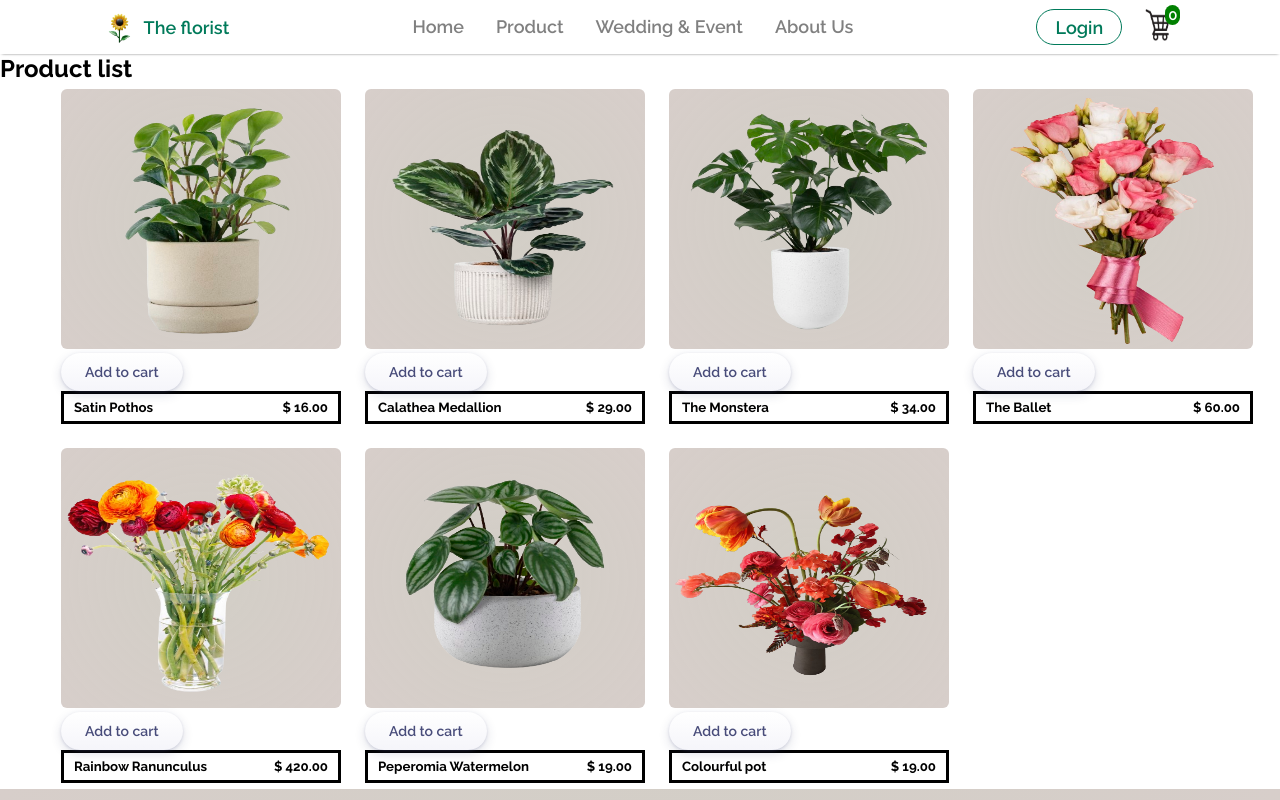
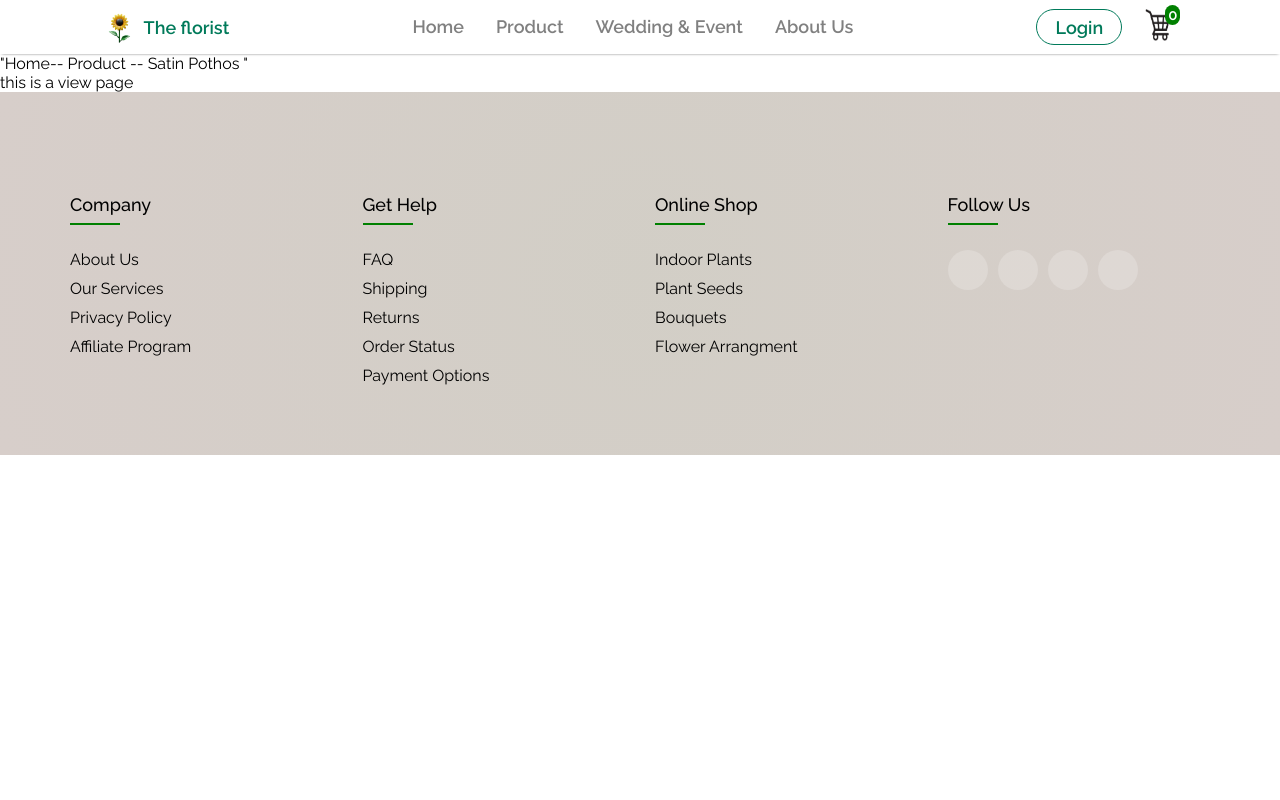
Before and after one commit to manisaparajuli/florist, a React (Create React App) app: page /product/1 in a window 1280 px wide. Shown: the top 800 px of the page. Built offline with nearby package versions, Linux system fonts and the light colour scheme.

Commit message:
React router useParams hook added to show the product view

```diff
--- a/src/App.js
+++ b/src/App.js
@@ -10,6 +10,7 @@ import Authentication from './Pages/Authentication';
 import Footer from  './Components/Footer/Footer'
 import NoMatch from './Pages/NoMatch';
 import Login from './Pages/Login';
+import ViewItem from './Components/ViewItem/ViewItem';
 
 function App() {
   return (
@@ -20,9 +21,8 @@ function App() {
           <Route path="/home" element={ <Home/> } />
           <Route path="/about" element={ <About/> } />
           <Route path="/events" element={ <Events/> } />
-          <Route path="/product" element={ <Product/> } >
-            <Route path=':productId' element={<Product/> } />
-          </Route>
+          <Route exact path="/product" element={ <Product/> } />
+          <Route path='product/:productId' element={<ViewItem/> } />
           <Route path='/cart' element={<Cart/> } />
           <Route path='/authentication' element={<Authentication/> } />
           <Route path='/login' element={<Login/> } />
--- /dev/null
+++ b/src/Components/Breadcrums/Breadcrum.js
@@ -0,0 +1,13 @@
+import React from 'react'
+import './Breadcrum.css'
+
+const Breadcrum = (props) => {
+  const {product } = props;
+  return (
+    <div className='breadcrum'>
+      "Home-- Product -- {product.name} "
+    </div>
+  )
+}
+
+export default Breadcrum
--- a/src/Components/ViewItem/ViewItem.js
+++ b/src/Components/ViewItem/ViewItem.js
@@ -1,14 +1,18 @@
 import React from 'react'
 import { useParams } from 'react-router-dom'
-import { useContext } from 'react'
-import { ShopContext } from '../../Context/ShopContext'
+import Breadcrum from '../Breadcrums/Breadcrum'
+import {data} from '../../data/items.js'
 
 const ViewItem = () => {
-  const allItem = useContext(ShopContext);
+  const { productId } = useParams();
+  console.log(productId)
+  const product = data.find(e => e.id == productId)
+  console.log(product)
 
   return (
     <div>
-      product details
+      <Breadcrum product={product}/>
+      this is a view page
     </div>
   )
 }
--- a/src/Components/items/Items.js
+++ b/src/Components/items/Items.js
@@ -1,7 +1,8 @@
-import React from 'react'
+// import React from 'react'
 import "./items.css"
 import { data } from "../../data/items"
 import { useNavigate } from 'react-router-dom'
+import { Link } from 'react-router-dom'
 
 const Items = () => {
   const navigate = useNavigate()
@@ -9,8 +10,8 @@ const Items = () => {
     <div className='container'>
       <div className='card'>
         {data.map((item)=> {
-          return <div  className='item' >
-            <img src={item.image}  className='card-image' alt="" onClick={() => navigate(`${item.id}`)}/>
+          return <div  className='item' key={item.id}>
+            <Link to={`/product/${item.id}`}><img src={item.image}  className='card-image' alt="" /></Link>
             <button className='Add-to-cart' onClick={() => navigate('/home')}>Add to cart</button>
             <div className='card-content'>
               <h5>{item.name}</h5>
--- a/src/data/items.js
+++ b/src/data/items.js
@@ -41,7 +41,7 @@ export  const data = [
     image: ballet,
   },
   {
-    id: 6,
+    id: 3,
     name : "Rainbow Ranunculus",
     price : 420,
     description : "Introducing our vibrant and lively 'Rainbow Ranunculus' bouquet - a burst of color to brighten any day. These charming blooms boast a kaleidoscope of hues, ranging from bold reds to soft pinks, sunny yellows, and serene blues, creating a symphony of color that captivates the eye. Each delicate petal unfolds like a tiny work of art, radiating joy and vitality. Whether adorning a special occasion or simply bringing cheer to your home, our Rainbow Ranunculus bouquet is a celebration of life's beauty and diversity.",
@@ -57,7 +57,7 @@ export  const data = [
     image: peperomia
   },
   {
-    id: 2,
+    id: 7,
     name : "Colourful pot",
     price : 19,
     description : "Meet the Peperomia Watermelon, a delightful addition to your plant collection. Its vibrant green leaves, adorned with striking watermelon-like patterns, bring a playful charm to any space. Compact and easy to care for, this petite plant thrives in bright, indirect light, making it perfect for desks, shelves, or windowsills. With its unique foliage and low-maintenance nature, the Peperomia Watermelon is sure to be a conversation starter and a cherished accent in your home or office.",
```
Also changed, not shown: src/Components/Breadcrums/Breadcrum.css (added).
